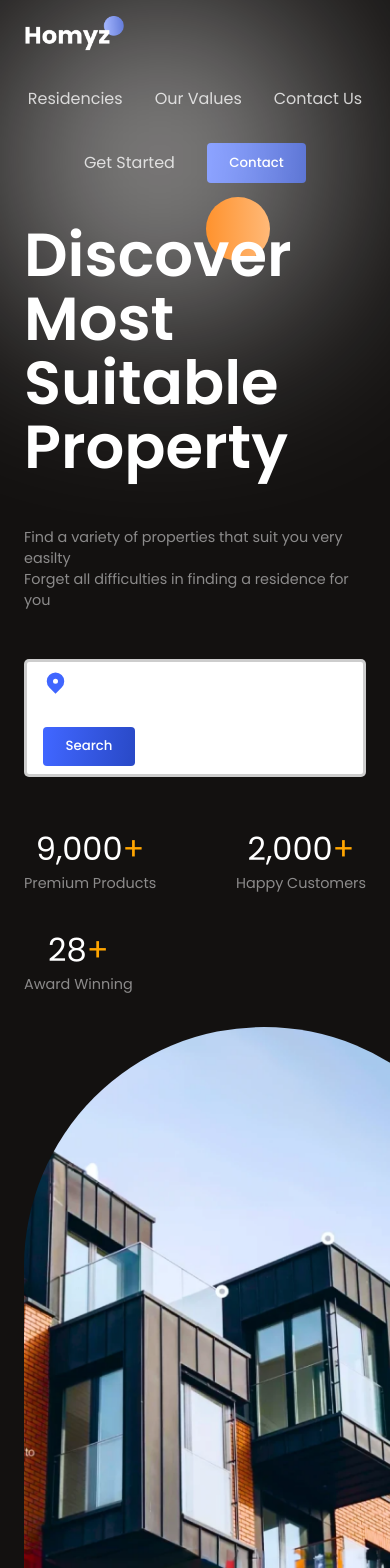
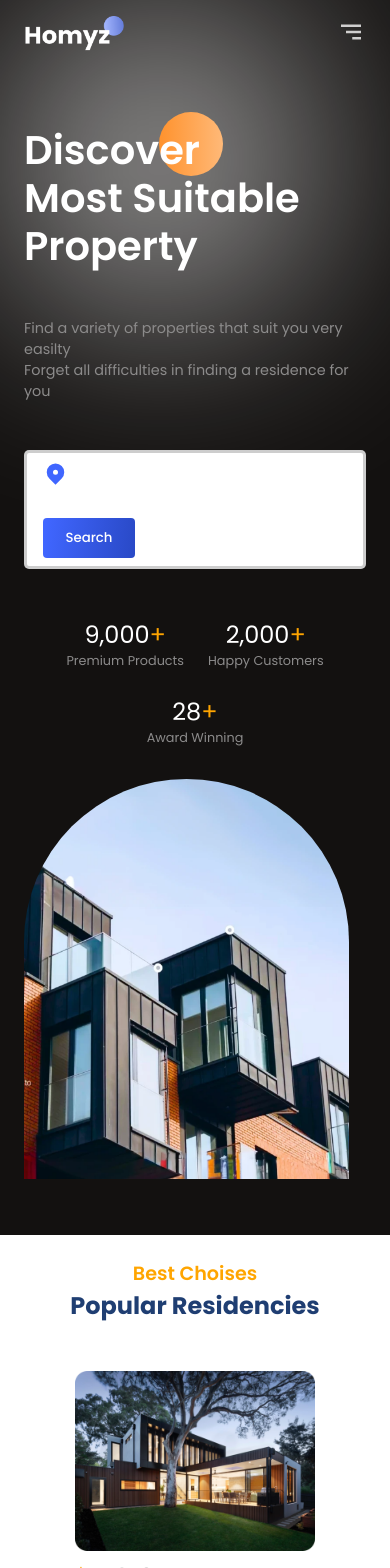
Before and after one commit to stefanoskapsoritakis/Renting-Website, a React (Vite) app: page / in a window 390 px wide. Shown: the top 1568 px of the page. Built offline with nearby package versions, Linux system fonts and the light colour scheme.

Commit message:
Added mobile/tablet responsiveness

```diff
--- a/src/components/Contact/Contact.css
+++ b/src/components/Contact/Contact.css
@@ -40,7 +40,7 @@
     font-weight: 600;
 }
 
-.mode >:nth-child(1) {
+.mode>:nth-child(1) {
     width: 100%;
     gap: 1.6rem;
 
@@ -50,12 +50,37 @@
     font-size: 1.1rem;
     font-weight: 600;
 }
-.mode:hover{
+
+.mode:hover {
     scale: 1.1;
     box-shadow: var(--shadow);
 }
-.mode .button:hover{
+
+.mode .button:hover {
     background: var(--blue-gradient);
     color: white;
     scale: 0.8;
 }
+
+@media (max-width:1024px) {
+    .c-container {
+        flex-direction: column;
+    }
+    .c-left{
+        width: 100%;
+    }
+    .c-right {
+        justify-content: center;
+    }
+
+    .contactModes {
+        width: 100%;
+    }
+    .row{
+        flex-direction: column;
+        width: 100%;
+    }
+    .mode{
+        width: 100%;
+    }
+}
--- a/src/components/Footer/Footer.css
+++ b/src/components/Footer/Footer.css
@@ -11,3 +11,14 @@
     margin-top: 1.5rem;
     font-weight: 500;
 }
+
+@media (max-width:768px) {
+    .f-container {
+        justify-content: center;
+    }
+    .f-container>div{
+        align-items: center!important;
+        text-align: center;
+    }
+
+}
--- a/src/components/Header/Header.css
+++ b/src/components/Header/Header.css
@@ -1,17 +1,46 @@
-.h-wrapper{
+.h-wrapper {
     color: white;
+    z-index: 99;
 }
 
-.h-container{
-    justify-content: space-between ;
+.h-container {
+    justify-content: space-between;
     padding-top: 1rem;
     padding-bottom: 1rem;
     color: var(--secondary);
 }
-.h-menu{
+
+.h-menu {
     gap: 2rem;
 }
 
-.h-menu>*:hover{
+.h-menu>*:hover {
     cursor: pointer;
 }
+
+.menu-icon {
+    display: none;
+}
+
+@media (max-width: 768px) {
+    .menu-icon {
+        display: block;
+    }
+
+    .h-menu {
+        z-index: 99;
+        color: var(--black);
+        position: absolute;
+        top: 3rem;
+        right: 4rem;
+        background: white;
+        flex-direction: column;
+        font-weight: 500;
+        gap: 2rem;
+        padding: 3rem;
+        border-radius: 10px;
+        align-items: flex-start;
+        box-shadow: 0px 4px 4px rgba(0, 0, 0, 0.05);
+        transition: all 300ms ease-in;
+    }
+}
--- a/src/components/Header/Header.jsx
+++ b/src/components/Header/Header.jsx
@@ -1,24 +1,42 @@
-import React from 'react'
-import './Header.css'
+import React, { useState } from "react";
+import "./Header.css";
+import { BiMenuAltRight } from "react-icons/bi";
+import OutsideClickHandler from "react-outside-click-handler";
 
 const Header = () => {
+  const [menuOpened, setMenuOpened] = useState(false);
+  const getMenyStyles = (menuOpened) => {
+    if (document.documentElement.clientWidth <= 800) {
+      return { right: !menuOpened && "-100%" };
+    }
+  };
   return (
     <section className="h-wrapper">
       <div className="flexCenter paddings innerWidth h-container">
         <img src="./logo.png" alt="logo" width={100} />
-
-                <div className="flexCenter h-menu">
+        <OutsideClickHandler
+        onOutsideClick={()=> setMenuOpened(false)}
+        >
+          <div className="flexCenter h-menu" style={getMenyStyles(menuOpened)}>
             <a href="">Residencies</a>
             <a href="">Our Values</a>
             <a href="">Contact Us</a>
             <a href="">Get Started</a>
-                    <button className='button'>
+            <button className="button">
               <a href="">Contact</a>
             </button>
           </div>
+        </OutsideClickHandler>
+
+        <div
+          className="menu-icon"
+          onClick={() => setMenuOpened((prev) => !prev)}
+        >
+          <BiMenuAltRight size={30} />
+        </div>
       </div>
     </section>
-    )
-}
+  );
+};
 
-export default Header
+export default Header;
--- a/src/components/Hero/Hero.css
+++ b/src/components/Hero/Hero.css
@@ -2,10 +2,11 @@
     color: white;
     position: relative;
     padding-bottom: 2rem;
+    z-index: 1;
 }
 
 .hero-container {
-    justify-content: space-between;
+    justify-content: space-around;
     align-items: flex-end;
 }
 
@@ -59,6 +60,7 @@
 .stat>:nth-child(1) {
     font-size: 2rem;
 }
+
 .stat>:nth-child(1)>:last-child {
     color: orange;
 }
@@ -76,3 +78,34 @@
     width: 100%;
     height: 100%;
 }
+
+@media (max-width: 640px) {
+    .hero-container {
+        margin-top: 2rem;
+    }
+
+    .hero-title>h1 {
+        font-size: 2.5rem;
+        line-height: 3rem;
+    }
+
+    .image-container {
+        width: 95%;
+        height: 25rem;
+    }
+
+    .stats {
+        justify-content: center;
+        gap: 1.5rem;
+    }
+
+    .hero-right {
+        width: 100%;
+    }
+    .stat>:nth-child(1){
+        font-size: 1.5rem;
+    }
+    .stat>:nth-child(2){
+        font-size: 0.8rem;
+    }
+}
--- a/src/components/Residencies/Residencies.css
+++ b/src/components/Residencies/Residencies.css
@@ -70,3 +70,13 @@
 .r-buttons>:nth-child(2){
     box-shadow: 0px 0px 5px 1px rgba(0, 0, 0, 0.25);
 }
+
+@media (max-width: 640px) {
+    .r-head{
+        align-items: center;
+    }
+    .r-buttons{
+        position: initial;
+    }
+
+}
--- a/src/components/Value/Value.css
+++ b/src/components/Value/Value.css
@@ -42,3 +42,17 @@
 .accordionButton .primaryText{
     font-size: 1.1rem;
 }
+
+@media (max-width: 1024px) {
+    .v-container{
+        flex-direction: column;
+    }
+    .v-right{
+        align-items: center;
+    }
+    @media (max-width:768px) {
+        .accordionButton .primaryText{
+            font-size: 0.8rem;
+        }
+    }
+}
```
Also changed, not shown: src/App.jsx (+11 -11 lines). Lines whose indentation alone changed are shown as unchanged.
